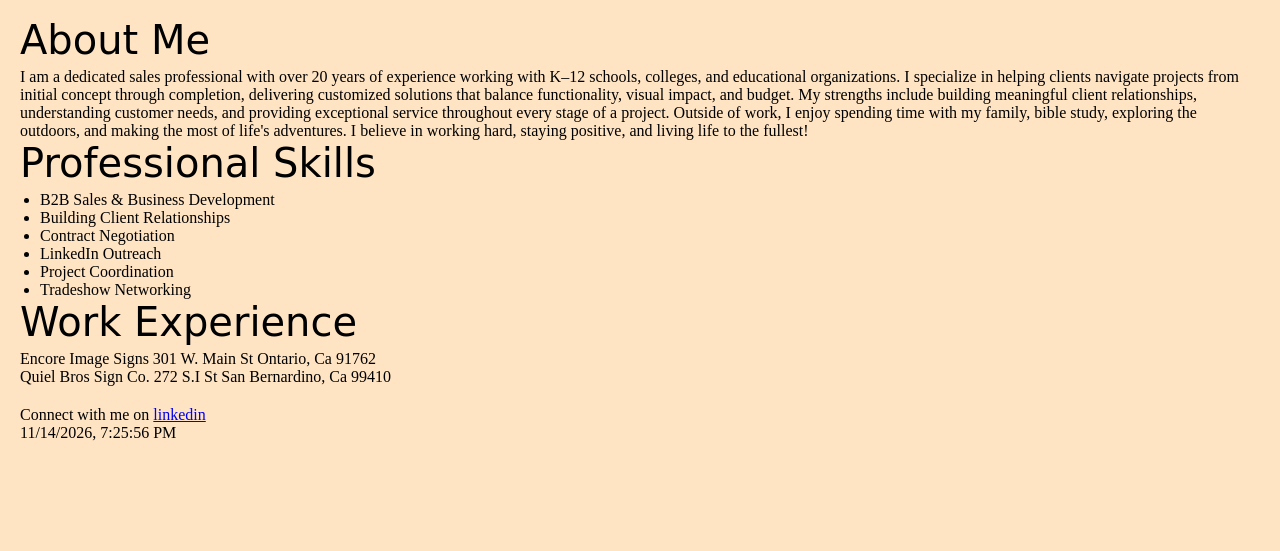
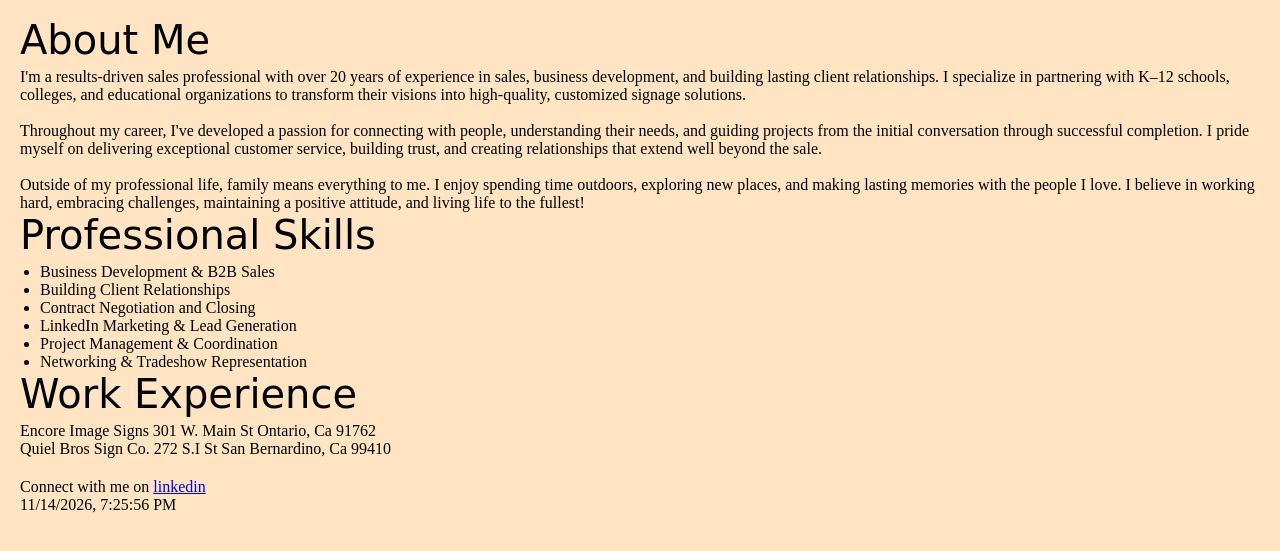
Before and after one commit to Kellys9090/Kellys9090.github.io, a plain HTML site: page index.html in a window 1280 px wide. Shown: the part 153-704 px from the top of the page. Drawn offline with Linux system fonts and the light colour scheme; a web font is replaced by a local one.

Commit message:
revised about me

```diff
--- a/index.html
+++ b/index.html
@@ -24,24 +24,24 @@
  <main>
    <section>
 <h2 class="birthstone-regular">About Me</h2>
-<p>I am a dedicated sales professional with over 20 years of experience working with K–12 schools, colleges, and educational organizations.
+<p>I'm a results-driven sales professional with over 20 years of experience in sales, business development, and building lasting client relationships. I specialize in partnering with K–12 schools, colleges, and educational organizations to transform their visions into high-quality, customized signage solutions.<br>
+  <br>
 
-I specialize in helping clients navigate projects from initial concept through completion, delivering customized solutions that balance functionality, visual impact, and budget.
+Throughout my career, I've developed a passion for connecting with people, understanding their needs, and guiding projects from the initial conversation through successful completion. I pride myself on delivering exceptional customer service, building trust, and creating relationships that extend well beyond the sale. <br>
+<br>
 
-My strengths include building meaningful client relationships, understanding customer needs, and providing exceptional service throughout every stage of a project.
-
-Outside of work, I enjoy spending time with my family, bible study, exploring the outdoors, and making the most of life's adventures. I believe in working hard, staying positive, and living life to the fullest!</p>
+Outside of my professional life, family means everything to me. I enjoy spending time outdoors, exploring new places, and making lasting memories with the people I love. I believe in working hard, embracing challenges, maintaining a positive attitude, and living life to the fullest!</p>
    </section>
     <section>
   <h2 class="birthstone-regular">Professional Skills</h2>
 
   <ul>
-   <li>B2B Sales & Business Development</li>
+   <li>Business Development & B2B Sales</li>
    <li>Building Client Relationships</li>
-   <li>Contract Negotiation</li>
-   <li>LinkedIn Outreach</li>
-   <li>Project Coordination</li>
-   <li>Tradeshow Networking</li>
+   <li>Contract Negotiation and Closing</li>
+   <li>LinkedIn Marketing & Lead Generation</li>
+   <li>Project Management & Coordination</li>
+   <li>Networking & Tradeshow Representation</li>
   </ul>
     </section>
   <section>
```
Also changed, not shown: styles.css (+4 -3 lines).
